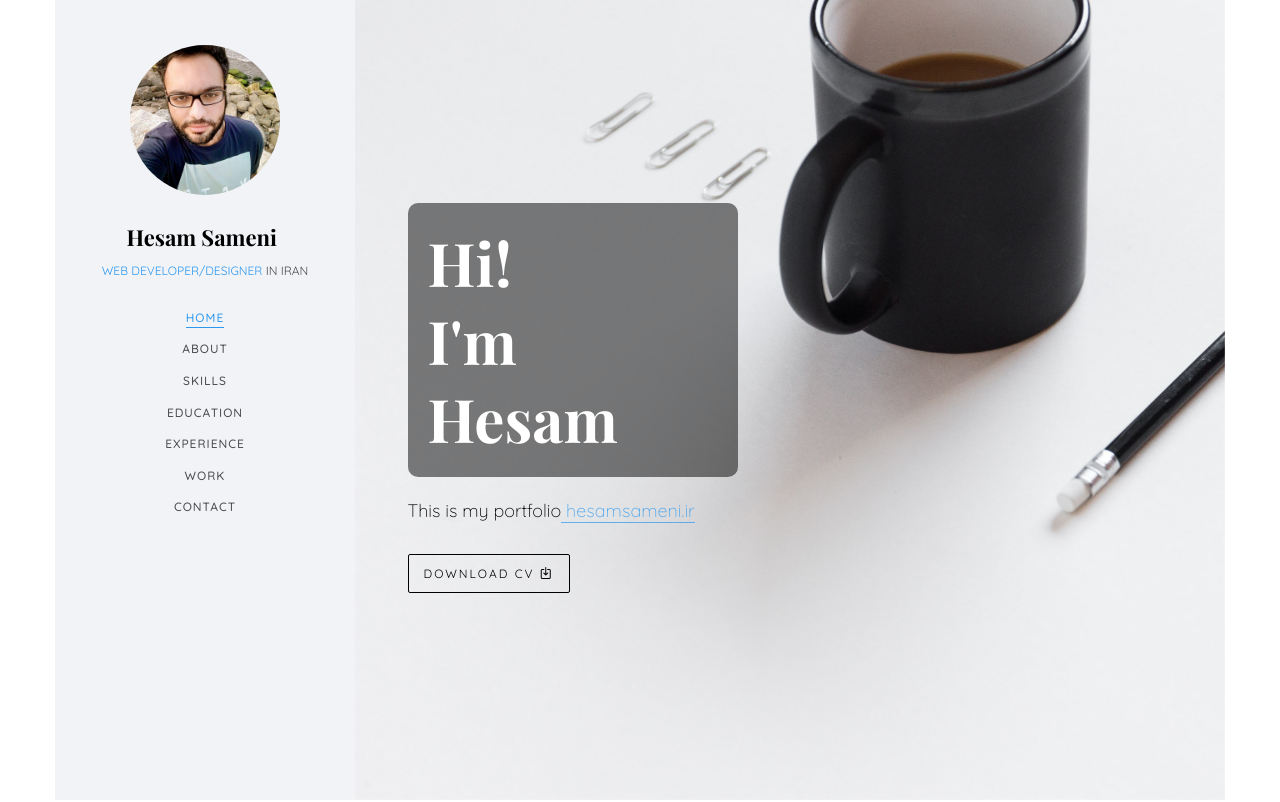
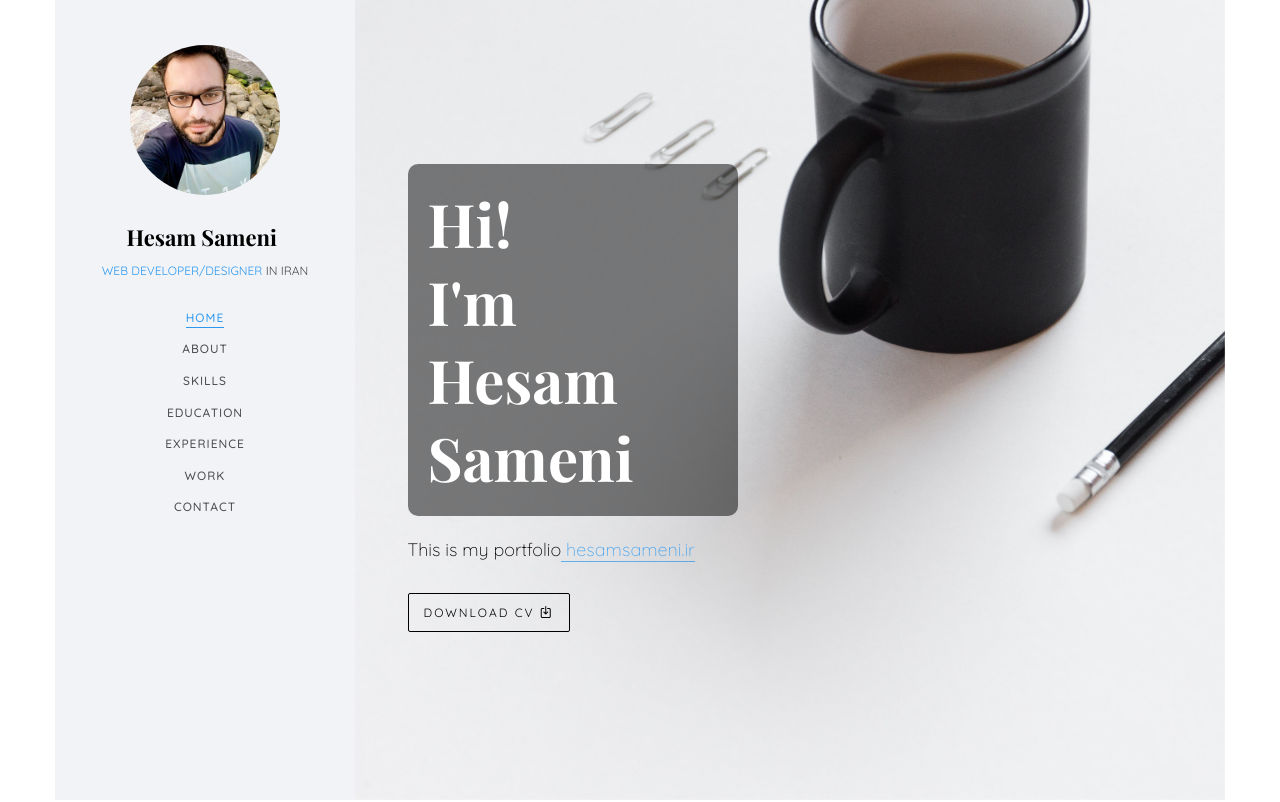
Before and after one commit to hesamsameni/hesamsameni.github.io, a plain HTML site: page index.html in a window 1280 px wide. Shown: the top 802 px of the page. Drawn offline with nearby package versions, Linux system fonts and the light colour scheme; files whose address does not match are found by name; a web font is replaced by a local one.

Commit message:
changing name

```diff
--- a/index.html
+++ b/index.html
@@ -140,7 +140,7 @@
 					   			<div class="col-md-6 col-md-offset-3 col-md-pull-3 col-sm-12 col-xs-12 js-fullheight slider-text">
 					   				<div class="slider-text-inner js-fullheight">
 					   					<div class="desc">
-						   					<h1 style="background-color:rgba(0,0,0,0.5);color:white;padding:20px;border-radius:10px">Hi! <br>I'm Hesam</h1>
+						   					<h1 style="background-color:rgba(0,0,0,0.5);color:white;padding:20px;border-radius:10px">Hi! <br>I'm Hesam Sameni</h1>
 						   					<h2>This is my portfolio<a href="https://hesamsameni.ir" target="_blank"> hesamsameni.ir</a></h2>
 												<p><a class="btn btn-primary btn-learn" href="http://hesamsameni.ir/dist/dist/Resume_Shahrivar97_compressed.pdf" download>Download CV <i class="icon-download4"></i></a></p>
 											</div>
```
